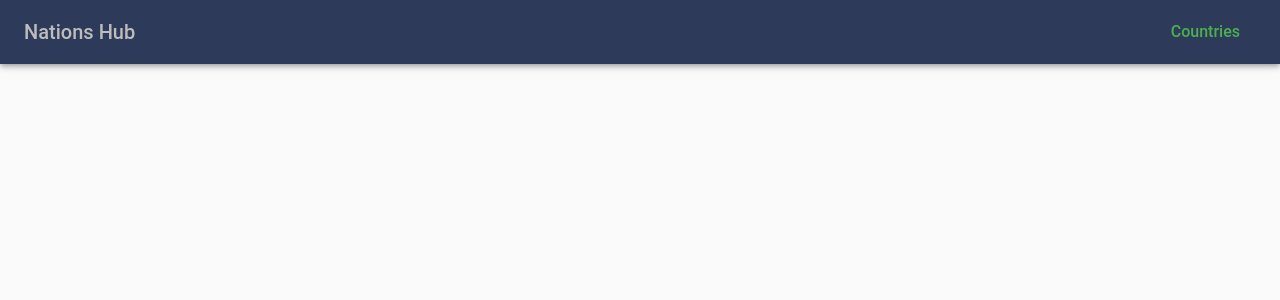
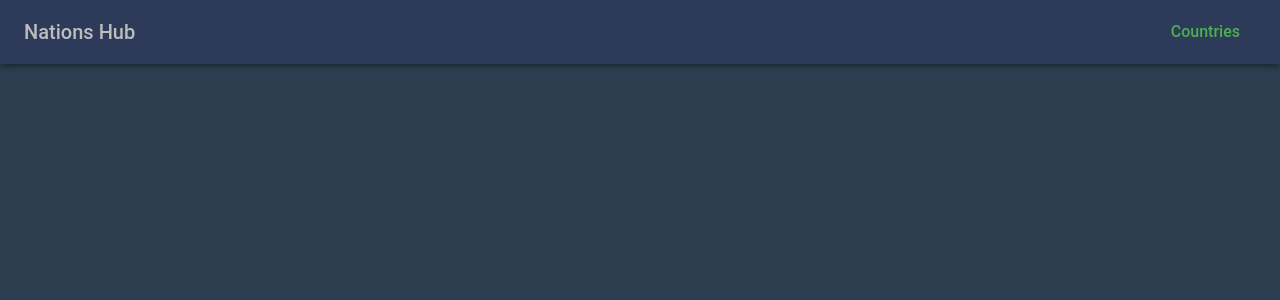
Before and after one commit to crystel1996/nations-hub, a React (Vite) app: page / in a window 1280 px wide. Shown: the top 300 px of the page. Built offline with nearby package versions, Linux system fonts and the light colour scheme.

Commit message:
change body color

```diff
--- a/src/App.tsx
+++ b/src/App.tsx
@@ -1,9 +1,10 @@
 import { RouterProvider } from 'react-router-dom';
 import { Provider } from 'react-redux';
-import { CssBaseline, ThemeProvider } from '@mui/material';
+import { Box, CssBaseline, ThemeProvider } from '@mui/material';
 import ROUTE from '@nations-hub/routes/routes';
 import store from '@nations-hub/store/store';
 import theme from '@nations-hub/utils/theme';
+import AppStyle from './AppStyle';
 
 function App() {
 
@@ -11,7 +12,9 @@ function App() {
     <ThemeProvider theme={theme}>
       <CssBaseline />
       <Provider store={store}>
-        <RouterProvider router={ROUTE} />
+        <Box sx={AppStyle}>
+          <RouterProvider router={ROUTE} />
+        </Box>
       </Provider>
     </ThemeProvider>
   )
--- /dev/null
+++ b/src/AppStyle.ts
@@ -0,0 +1,11 @@
+import { SxProps } from "@mui/material";
+import COLOR from "@nations-hub/utils/color";
+
+const AppStyle: SxProps = {
+    backgroundColor: COLOR.slateBlack,
+    width: '100vw',
+    height: '100vh',
+    overflowX: 'hidden'
+}
+
+export default AppStyle;
```
